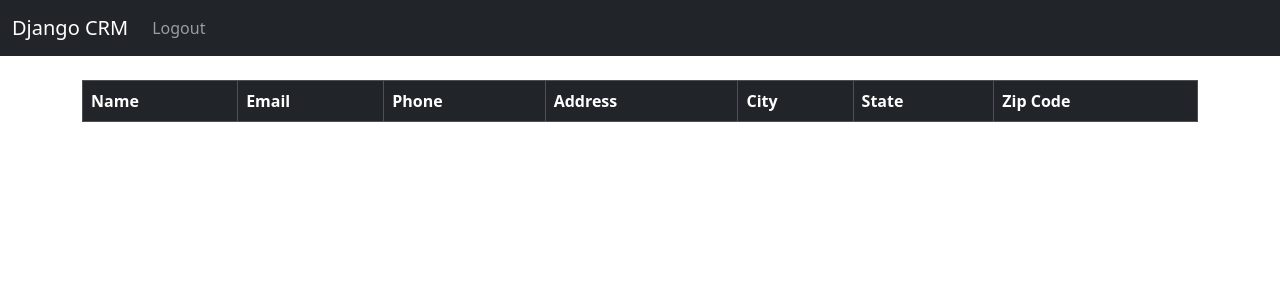
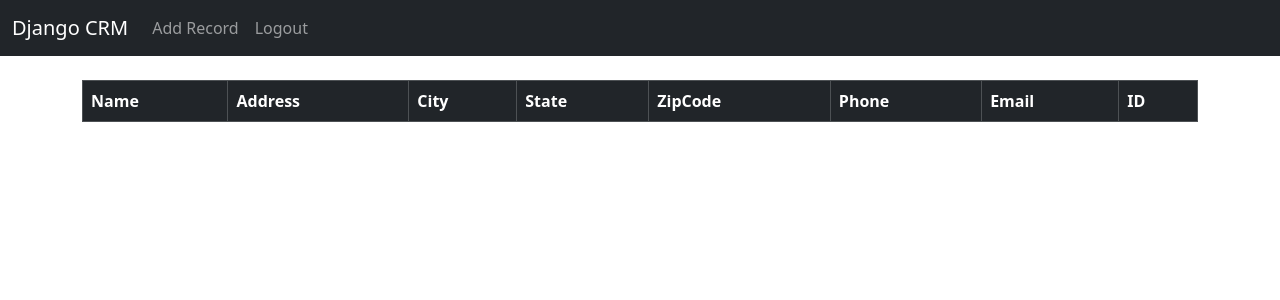
Before and after one commit to rruanes/django_crm, a Django app: page / in a window 1280 px wide. Shown: the top 300 px of the page. Run offline with Django 4.2, Linux system fonts and the light colour scheme; the visitor is signed in with stand-in values (Sample User, id 1); data that the repository does not hold is empty.

Commit message:
Update Record

```diff
--- a/website/templates/home.html
+++ b/website/templates/home.html
@@ -8,16 +8,16 @@
   <thead class="table-dark">
     <tr>
       <th scope="col">Name</th>
-      <th scope="col">Email</th>
-      <th scope="col">Phone</th>
       <th scope="col">Address</th>
       <th scope="col">City</th>
       <th scope="col">State</th>
-      <th scope="col">Zip Code</th>
+      <th scope="col">ZipCode</th>
+      <th scope="col">Phone</th>
+      <th scope="col">Email</th>
+      <th scope="col">ID</th>
     </tr>
   </thead>
   <tbody>
-
       {% if records %}
         {% for record in records %}
         <tr>
@@ -28,6 +28,7 @@
           <td>{{ record.zipcode }}</td>
           <td>{{ record.phone }}</td>
           <td>{{ record.email }}</td>
+          <td>{{ record.id }}</td>
         </tr>
         {% endfor %}
       {% endif %}
@@ -38,7 +39,7 @@
 
 
 {% else %}
-
+<div class="col-md-6 offset-md-3">
 <h1>Login</h1>
 <br/>
 <form method="POST" action="{% url 'home' %}">
@@ -57,7 +58,7 @@
         <button type="submit" class="btn btn-secondary">Login</button>
       </form>
 </form>
-
+</div>
 {% endif %}
 
 {% endblock %}
--- a/website/templates/navbar.html
+++ b/website/templates/navbar.html
@@ -8,6 +8,10 @@
         <ul class="navbar-nav me-auto mb-2 mb-lg-0">
 
           {% if user.is_authenticated %}
+
+          <li class="nav-item">
+            <a class="nav-link" href="{% url 'add_record' %}">Add Record</a>
+          </li>
 
           <li class="nav-item">
             <a class="nav-link" href="{% url 'logout' %}">Logout</a>
--- a/website/templates/record.html
+++ b/website/templates/record.html
@@ -1,5 +1,4 @@
 {% extends 'base.html' %}
-
 {% block content%}
 
 <div class="card">
@@ -13,13 +12,15 @@
         <strong>ZipCode:</strong> {{ customer_record.zipcode }}</br>
         <strong>Phone:</strong> {{ customer_record.phone }}</br>
         <strong>Email:</strong> {{ customer_record.email }}</br>
+        <strong>Email:</strong> {{ customer_record.id }}</br>
 
     </div>
   </div>
 
   <br/><br/>
 <a href="{% url 'home' %}" class="btn btn-secondary">Back</a>
-<a href="{% url 'delete_record' customer_record.id %}" class="btn btn-danger">Delete</a>
+<a href="{% url 'delete_record' customer_record.id %}" class="btn btn-danger">Delete Record</a>
+<a href="{% url 'update_record' customer_record.id %}" class="btn btn-secondary">Update Record</a>
 
 
 
--- a/website/urls.py
+++ b/website/urls.py
@@ -8,4 +8,6 @@ urlpatterns = [
     path('register/', views.register_user, name='register'),
     path('record/<int:pk>', views.customer_record, name='record'),
     path('delete_record/<int:pk>', views.delete_record, name='delete_record'),
+    path('add_record/', views.add_record, name='add_record'),
+    path('update_record/<int:pk>', views.update_record, name='update_record'),
 ]
--- a/website/views.py
+++ b/website/views.py
@@ -1,13 +1,11 @@
 from django.shortcuts import render, redirect
 from django.contrib.auth import authenticate, login, logout
 from django.contrib import messages
-from .forms import SignUpForm
+from .forms import SignUpForm, AddRecordForm
 from .models import Record
 
 def home(request):
     records = Record.objects.all()
-
-
 
     # Check to see if logging in
     if request.method == 'POST':
@@ -62,10 +60,37 @@ def customer_record(request, pk):
 
 def delete_record(request, pk):
     if request.user.is_authenticated:
-        delete_it = Record.objects.get(id=pk)
-        delete_it.delete()
+        record_to_delete = Record.objects.get(id=pk)
+        # Delete record
+        record_to_delete.delete()
         messages.success(request, "Record deleted successfully")
         return redirect('home')
     else:
         messages.success(request, "You must be logged in to delete a record.")
         return redirect('home')
+
+def add_record(request):
+    form = AddRecordForm(request.POST or None)
+    if request.user.is_authenticated:
+        if request.method == "POST":
+            if form.is_valid():
+                add_record = form.save()
+                messages.success(request, "Record added successfully")
+                return redirect('home')
+        return render(request, 'add_record.html', {'form': form})
+    else:
+        messages.success(request, "You must be logged in to add a record.")
+        return redirect('home')
+
+def update_record(request, pk):
+    if request.user.is_authenticated:
+        current_record = Record.objects.get(id=pk)
+        form = AddRecordForm(request.POST or None, instance=current_record)
+        if form.is_valid():
+            form.save()
+            messages.success(request, "Record has been updated.")
+            return redirect('home')
+        return render(request, 'update_record.html', {'form': form})
+    else:
+        messages.success(request, "You must be logged in to update a record.")
+        return redirect('home')
```
Also changed, not shown: website/forms.py (+16 -0 lines), website/templates/add_record.html (added, +12 -0 lines), website/templates/update_record.html (added, +14 -0 lines).
